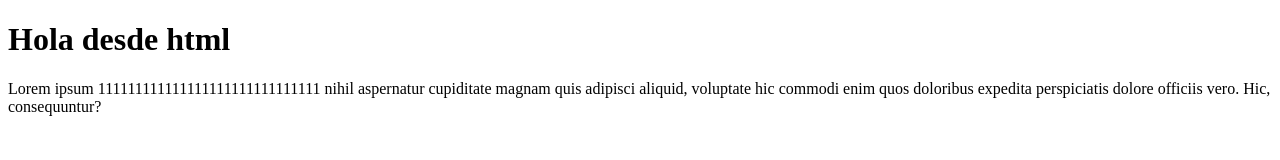
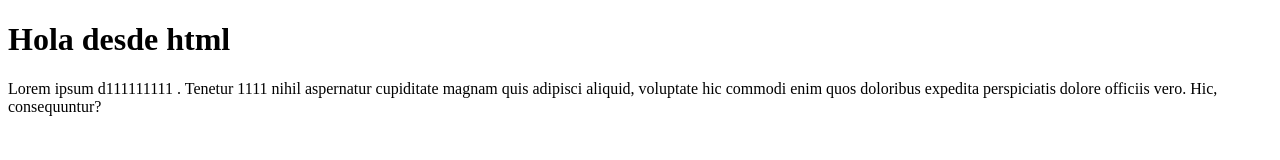
Before and after one commit to evaAlvarez/git-ejemplo, a plain HTML site: page index.html in a window 1280 px wide. Drawn offline with Linux system fonts and the light colour scheme.

Commit message:
para probar merge cambiando master

```diff
--- a/index.html
+++ b/index.html
@@ -7,6 +7,6 @@
 </head>
 <body>
     <h1>Hola desde html</h1>
-    <p>Lorem ipsum 111111111111111111111111111111 nihil aspernatur cupiditate magnam quis adipisci aliquid, voluptate hic commodi enim quos doloribus expedita perspiciatis dolore officiis vero. Hic, consequuntur?</p>
+    <p>Lorem ipsum d111111111 . Tenetur 1111 nihil aspernatur cupiditate magnam quis adipisci aliquid, voluptate hic commodi enim quos doloribus expedita perspiciatis dolore officiis vero. Hic, consequuntur?</p>
 </body>
 </html>
```
